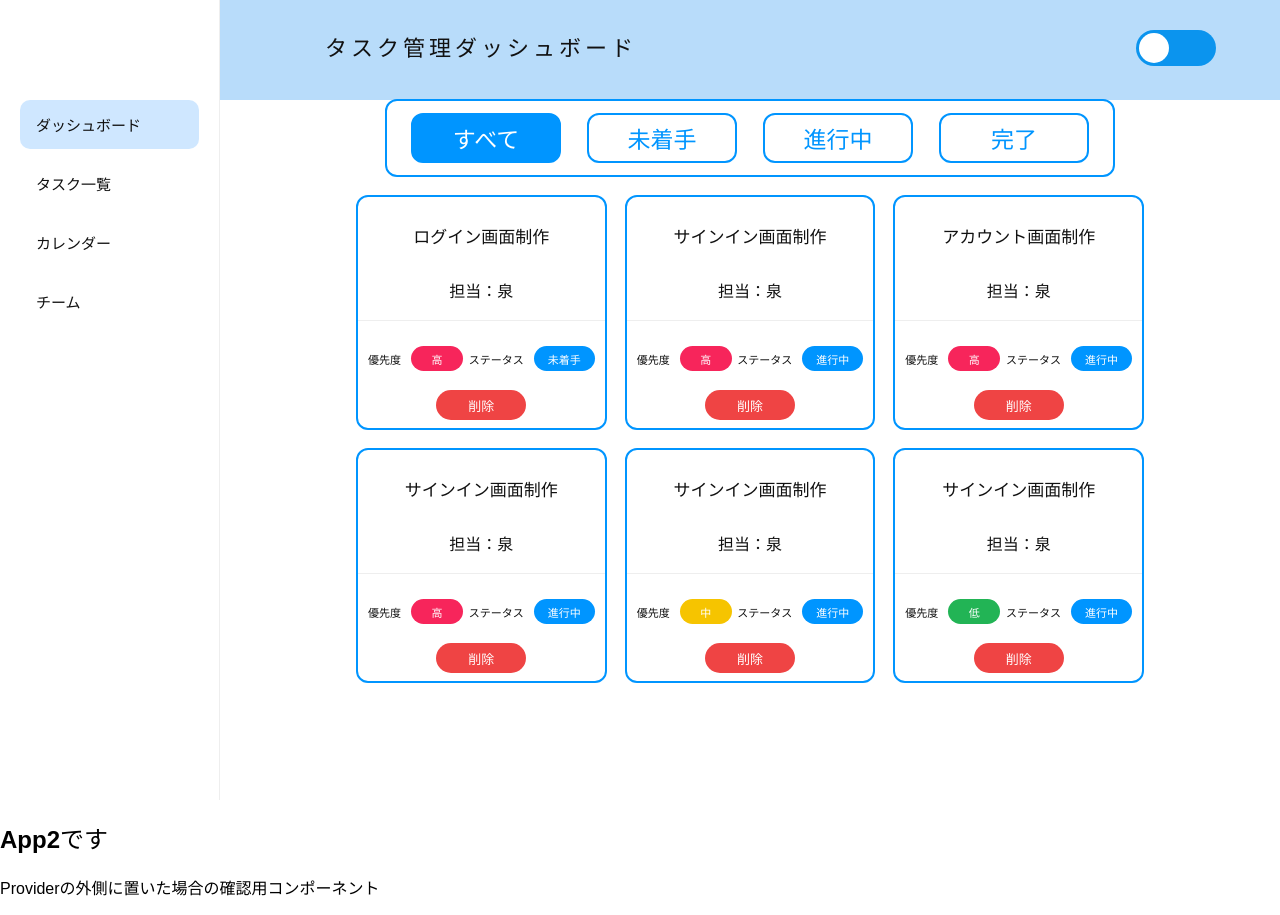
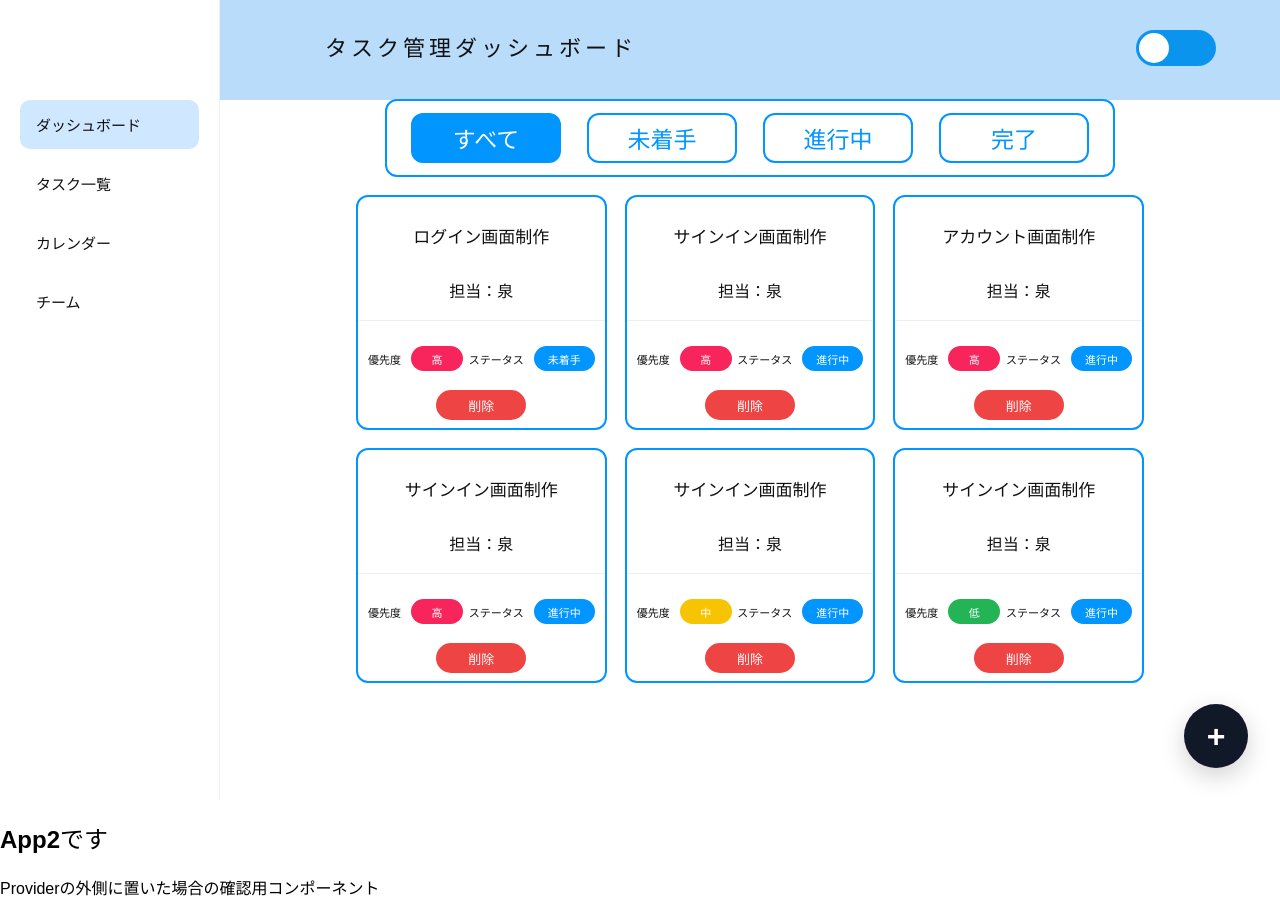
Before and after one commit to haruka-lcs/task-dashboard, a React (Vite) app: page / in a window 1280 px wide. Built offline with nearby package versions, Linux system fonts and the light colour scheme.

Commit message:
タスク追加ボタンを追加

```diff
--- a/src/App.css
+++ b/src/App.css
@@ -271,3 +271,34 @@ button {
 .delete-button:hover {
   opacity: 0.8;
 }
+
+.add-task-floating-button {
+  position: fixed;
+  right: 32px;
+  bottom: 32px;
+
+  width: 64px;
+  height: 64px;
+  border-radius: 50%;
+
+  border: none;
+  background-color: #111827;
+  color: white;
+
+  font-size: 32px;
+  font-weight: bold;
+  line-height: 1;
+
+  display: flex;
+  align-items: center;
+  justify-content: center;
+
+  cursor: pointer;
+  box-shadow: 0 8px 24px rgba(0, 0, 0, 0.18);
+
+  z-index: 1000;
+}
+
+.add-task-floating-button:hover {
+  transform: translateY(-2px);
+}
--- a/src/App.jsx
+++ b/src/App.jsx
@@ -1,3 +1,4 @@
+import { useState } from "react";
 import Header from "./components/Header";
 import FilterBar from "./components/FilterBar";
 import TaskList from "./components/TaskList";
@@ -6,6 +7,8 @@ import "./App.css";
 
 function App() {
   const { theme } = useTheme();
+
+  const [isFormOpen, setIsFormOpen] = useState(false);
 
   return (
     <div className={`app ${theme}`}>
@@ -23,9 +26,22 @@ function App() {
       <main className="main-content">
         <Header />
 
+        {isFormOpen && (
+          <div>
+            タスク追加フォームを表示する場所
+          </div>
+        )}
+
         <FilterBar />
 
         <TaskList />
+
+        <button
+          className="add-task-floating-button"
+          onClick={() => setIsFormOpen(true)}
+        >
+          +
+        </button>
       </main>
     </div>
   );
```
Also changed, not shown: src/components/TaskForm.jsx (added).
